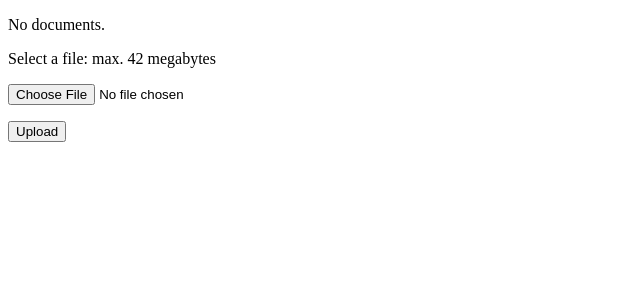
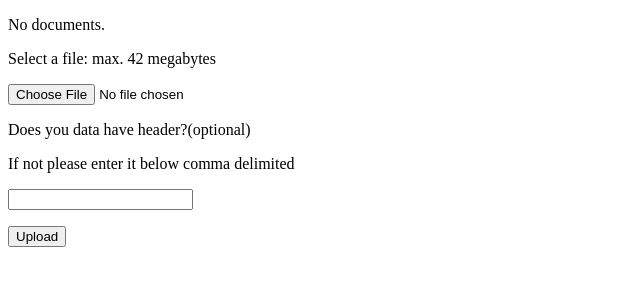
Before and after one commit to arashaga/online_learner, a Django app: page / in a window 1280 px wide. Shown: the top 300 px of the page, without its empty margins (0-640 px from the left). Run offline with Django 3.2, Linux system fonts and the light colour scheme; parts of the project's set-up code (start-up, migrations or seed data) failed here and were passed over.

Commit message:
added a text area for the columns

```diff
--- a/ml/forms.py
+++ b/ml/forms.py
@@ -1,8 +1,34 @@
 # -*- coding: utf-8 -*-
 from django import forms
 from ml.validators import validate_file_extension
-from .preprocess import preview_data
+from .preprocess import import_data
 from .models import Document
+from django.core import validators
+from django.core.exceptions import ValidationError
+
+###############
+class CommaSepratedField(forms.Field):
+
+
+    def __init__(self, base_field=None, separator=",", *args, **kwargs):
+        super(CommaSepratedField, self).__init__(*args, **kwargs)
+        self.base_field = base_field
+        self.separator = separator
+
+    def clean(self, data):
+        if not data:
+            raise forms.ValidationError('Enter at least one value.')
+        self.value_list = data.split(self.separator)
+        if self.base_field is not None:
+            base_field = self.base_field()
+            for value in self.value_list:
+                base_field.clean(value)
+        return data
+
+    def get_list(self):
+        return self.value_list
+
+###########
 
 class DocumentForm(forms.Form):
     docfile = forms.FileField(
@@ -11,6 +37,7 @@ class DocumentForm(forms.Form):
         validators=[validate_file_extension]
 
     )
+    headers = CommaSepratedField()
 
 
 class FeatureSelectForm(forms.Form):
@@ -34,6 +61,6 @@ class TargetSelectForm(forms.Form):
 
 def get_my_choices():
     path_to_file = str(Document.objects.last().docfile)
-    df = preview_data(path_to_file)
+    df = import_data(path_to_file)
     columns = df.columns
     return zip(columns, columns)
--- a/ml/preprocess.py
+++ b/ml/preprocess.py
@@ -11,8 +11,8 @@ from sklearn.preprocessing import Imputer, LabelEncoder
 ##TODO: 5-process data
 ##TODO:     5.1-preview
 ##TODO:     5.2-drop na or impute header.....
-
-def preview_data(file_name):
+##TODO      5.3 modify preview data to be able to import files with a different delimiters
+def import_data(file_name):
     df = pd.read_csv(file_name)
     return df
 
--- a/ml/urls.py
+++ b/ml/urls.py
@@ -3,5 +3,5 @@ from django.conf.urls import patterns, url
 
 urlpatterns = patterns('ml.views',
     url(r'^$', 'home', name='home'),
-    url(r'^(?P<file_id>[0-9]+)$', 'preprocessing', name='preprocessing'),
+    url(r'^(?P<file_id>[0-9]+)$', 'train_using_regression', name='train_using_regression'),
 )
--- a/ml/views.py
+++ b/ml/views.py
@@ -10,7 +10,7 @@ import zipfile
 
 from ml.models import Document
 from ml.forms import DocumentForm, FeatureSelectForm, TargetSelectForm
-from ml.preprocess import preview_data
+from ml.preprocess import import_data
 import os
 
 
@@ -23,7 +23,7 @@ def home(request):
         if form.is_valid():
             newdoc = Document(docfile = request.FILES['docfile'])
 
-            debug_msg = newdoc.docfile
+            debug_msg = request.POST['headers']
             newdoc.save()
 
             feature_form = FeatureSelectForm(request.POST)
@@ -45,7 +45,7 @@ def home(request):
             # finally:
             #     zf.close()
             #####################################################
-            df = preview_data(newdoc.docfile) # i sue this approach to avoid hitting database
+            df = import_data(newdoc.docfile) # i sue this approach to avoid hitting database
             html = df.to_html(max_rows=3)
             return render_to_response(
                 'preprocessing.html',
@@ -105,12 +105,23 @@ def preprocessing(request,file_id):
 def train_using_regression(request, file_id):
     file_id = get_object_or_404(Document, pk=file_id)
 
-    filename = Document.objects.filter(id=file_id)
-    df = preview_data(filename)
+    filename = file_id.docfile
+    df = import_data(filename)
     target = request.POST['target']
     features = request.POST.getlist('choices')
     from sklearn.cross_validation import train_test_split
 
     X, y = df.iloc[:, 1:].values, df.iloc[:, 0].values
     X_train, X_test, y_train, y_test = train_test_split(X, y, test_size=0.3, random_state=0)
-    ## add normalization here
+
+    ## add normalization here page 111
+
+    from sklearn.linear_model import LinearRegression
+    slr = LinearRegression()
+    slr.fit(X_train, y_train)
+    return render(request, 'pre-confirm.html', {  # 'filename': filename,
+        'file_id': file_id,
+        'target': target,
+        'features': features,
+        'coefs' : slr.coef_,
+        'arash' : "Arash",})
--- a/templates/index.html
+++ b/templates/index.html
@@ -28,6 +28,10 @@
 			<p>
 				{{ form.docfile.errors }}
 				{{ form.docfile }}
+                <p>Does you data have header?(optional)</p>
+            <p>If not please enter it below comma delimited</p>
+            {{ form.headers }}
+
 			</p>
 			<p><input type="submit" value="Upload" /></p>
 		</form>
```
Also changed, not shown: templates/pre-confirm.html (+7 -0 lines).
